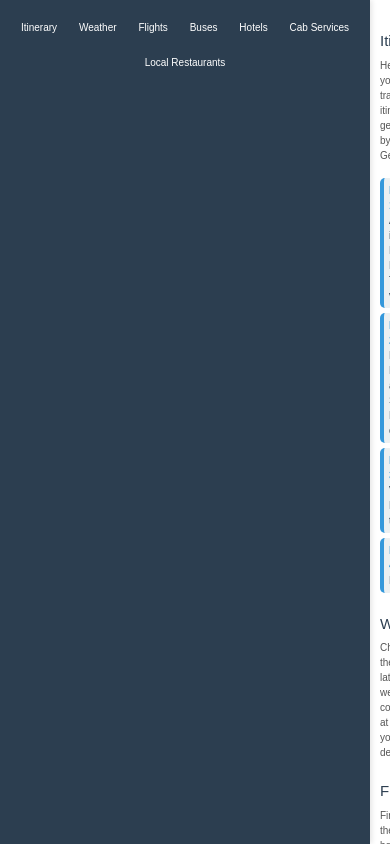
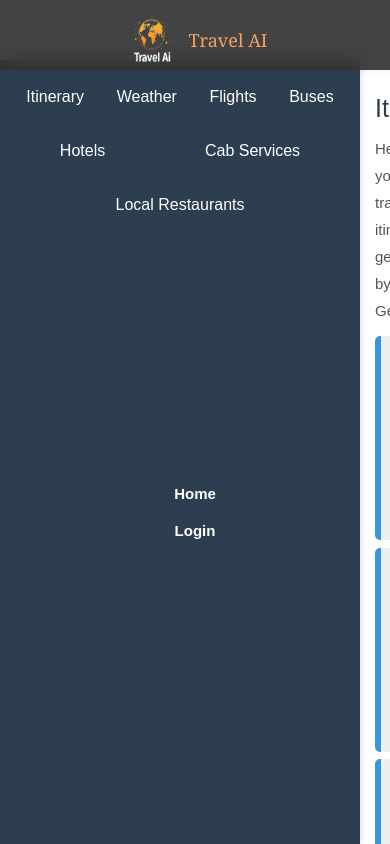
Before and after one commit to Aryanj33/TravelAI, a React (Vite) app: page /itinerary in a window 390 px wide. Built offline with nearby package versions, Linux system fonts and the light colour scheme.

Commit message:
itenerary changes

```diff
--- a/src/components/ItineraryPage.css
+++ b/src/components/ItineraryPage.css
@@ -4,16 +4,115 @@
     font-family: Arial, sans-serif;
     height: 100vh;
   }
+.navbar {
+    display: flex;
+    justify-content: space-around;
+    gap: 40rem;
+    align-items: center;
+    position: fixed; /* Fixes the navbar to the top of the page */
+    top: 0;
+    left: 0;
+    width: 100%; /* Ensures the navbar spans the full width */
+    background-color: rgba(48, 47, 47, 0.9); /* Slight transparency for a modern look */
+    backdrop-filter: blur(10px); /* Adds a blur effect for a glassy look */
+        box-shadow: 2px 0 5px rgba(0, 0, 0, 0.1); /* Matches sidebar shadow */
 
+    padding: 0.7rem 2.2rem;
+    color: white;
+    z-index: 1000; /* Ensures the navbar is above other elements */
+    /* max-height: 70px; */
+}
+
+/* Logo Section */
+.logo {
+    display: flex;
+    align-items: center;
+    gap: 1rem;
+}
+
+.logo img {
+    height: 70px;
+    width: 65px;
+    padding-left: 3px;
+    /* border-radius: 50%; Makes the logo circular */
+    /* border: 2px solid #f4a261; Adds a border for better visibility */
+}
+
+.navbar h1 {
+    padding-left: 1px;
+    font-size: 2.2rem;
+    font-family: Georgia, 'Times New Roman', Times, serif;
+    color: #f4a261; /* Matches the hover color for consistency */
+}
+
+/* Navbar Links */
+.navbar ul {
+    display: flex;
+    list-style: none;
+}
+
+.navbar ul li {
+    margin: 0 1rem;
+    font-size: 1.8rem;
+}
+
+.navbar ul li a {
+    text-decoration: none;
+    color: white;
+    transition: all 0.3s ease-in-out;
+    font-weight: bold;
+    padding: 0.3rem 0.9rem; /* Adds spacing for clickable area */
+    border-radius: 5px;
+}
+
+.navbar ul li a:hover {
+    color: #f4a261;
+    background-color: rgba(255, 255, 255, 0.2); /* Adds a hover background effect */
+}
+
+/* Responsive Design */
+@media (max-width: 768px) {
+    .navbar {
+        flex-direction: column; /* Stacks the navbar items */
+        padding: 1rem;
+    }
+
+    .navbar ul {
+        flex-direction: column;
+        align-items: center;
+        gap: 1rem;
+        margin-top: 1rem;
+    }
+
+    .navbar ul li {
+        margin: 0;
+    }
+
+    .logo img {
+        height: 60px;
+        width: 55px;
+    }
+
+    .navbar h1 {
+        font-size: 1.8rem;
+    }
+
+    .navbar ul li a {
+        font-size: 1.5rem;
+        padding: 0.5rem 1.5rem;
+    }
+}
   /* Sidebar Styles */
   .sidebar {
-    width: 250px;
+    width: 300px; /* Increased width */
+    margin-top: 60px;
     background-color: #2c3e50;
     color: white;
-    padding: 1rem;
+    padding: 1rem; /* Increased padding */
     box-shadow: 2px 0 5px rgba(0, 0, 0, 0.1);
     position: fixed;
     height: 100%;
+    height: calc(1000vh - 500px); /* Ensures it doesn't overlap the navbar */
     overflow-y: auto;
   }
 
@@ -23,41 +122,45 @@
   }
 
   .sidebar nav ul li {
-    margin: 1rem 0;
+    margin: 1.5rem 0; /* Increased spacing between items */
   }
 
   .sidebar nav ul li a {
     color: white;
     text-decoration: none;
-    font-size: 1rem;
+    font-size: 1.6rem; /* Increased font size */
     display: block;
-    padding: 0.5rem;
+    padding: 0.75rem; /* Increased padding */
     border-radius: 5px;
     transition: background-color 0.3s ease;
   }
 
   .sidebar nav ul li a:hover {
-    background-color: #34495e;
+    background-color: rgba(255, 255, 255, 0.2);
   }
 
   /* Main Content */
   .main-content {
-    margin-left: 250px;
-    padding: 2rem;
+    margin-top: 45px;
+    margin-left: 300px; /* Matches the sidebar width */
+    padding: 3rem; /* Increased padding */
     flex: 1;
     overflow-y: auto;
   }
 
   .main-content h2 {
-    margin-top: 2rem;
-    font-size: 1.5rem;
+    margin-top: 3rem;
+    font-size: 2.5rem; /* Increased font size */
     color: #2c3e50;
+    margin-bottom: 5px;
   }
 
   .main-content p {
-    margin: 0.5rem 0 1.5rem;
-    line-height: 1.5;
+    margin: 0.75rem 0 2rem;
+    line-height: 1.8; /* Increased line height for better readability */
     color: #555;
+    font-size: 1.5rem; /* Increased font size */
+    margin-bottom: 12px;
   }
 
   .itinerary-details ul {
@@ -66,12 +169,13 @@
   }
 
   .itinerary-details ul li {
-    margin: 0.5rem 0;
-    padding: 0.5rem;
+    margin: 0.75rem 0; /* Increased spacing between items */
+    padding: 1.2rem; /* Increased padding */
     background-color: #ecf0f1;
-    border-left: 4px solid #3498db;
+    border-left: 6px solid #3498db; /* Increased border thickness */
     border-radius: 5px;
     color: #2c3e50;
+    font-size: 1.5rem; /* Increased font size */
   }
 
   .itinerary-details ul li strong {
@@ -81,12 +185,12 @@
   /* Responsive Design */
   @media screen and (max-width: 768px) {
     .sidebar {
-      width: 200px;
+      width: 250px; /* Adjusted width for medium screens */
     }
 
     .main-content {
-      margin-left: 200px;
-      padding: 1rem;
+      margin-left: 250px;
+      padding: 2rem; /* Adjusted padding */
     }
   }
 
@@ -99,7 +203,7 @@
 
     .main-content {
       margin-left: 0;
-      padding: 1rem;
+      padding: 1.5rem; /* Adjusted padding */
     }
 
     .sidebar nav ul {
@@ -109,6 +213,6 @@
     }
 
     .sidebar nav ul li {
-      margin: 0.5rem;
+      margin: 0.75rem;
     }
   }
--- a/src/components/ItineraryPage.jsx
+++ b/src/components/ItineraryPage.jsx
@@ -1,9 +1,27 @@
 import React from "react";
 import "./ItineraryPage.css";
+import { Link } from "react-router-dom";
+import logo from '../assets/logo2.png';
 
 const ItineraryPage = () => {
   return (
+
     <div className="itinerary-page">
+       <header className="navbar">
+        <div className="logo">
+          <img src={logo} alt="Travel AI Logo" />
+          <h1>Travel AI</h1>
+        </div>
+        <nav>
+          <ul>
+            {/* <li><a href="#features">Features</a></li> */}
+            <li><Link to="/">Home</Link></li>
+            <li><Link to="/login">Login</Link></li>
+
+
+          </ul>
+        </nav>
+      </header>
       {/* Sidebar */}
       <aside className="sidebar">
         <nav>
```
